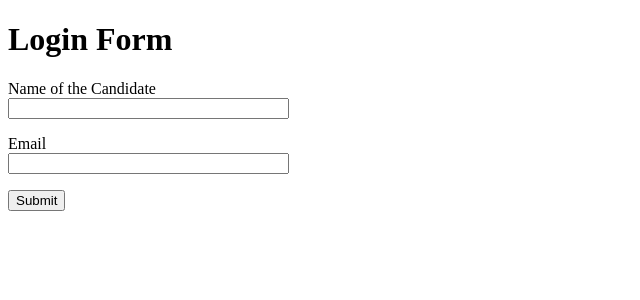
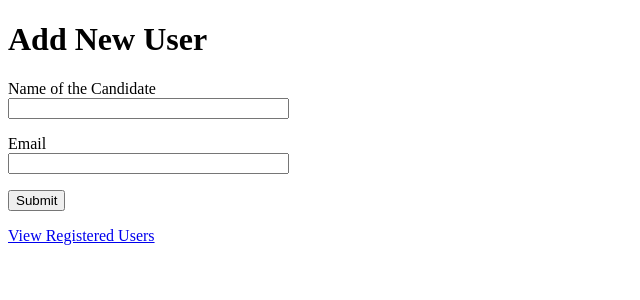
Before and after one commit to AbuSahil/FlaskApp, a Flask app: template templates/login.html in a window 1280 px wide. Shown: the top 300 px of the page, without its empty margins (0-640 px from the left). Run offline with Flask 3, Linux system fonts and the light colour scheme; the template is opened without the code that fills it: values that come from a table or form of the project are taken from there, others are empty.

Commit message:
Crude complete

```diff
--- a/app.py
+++ b/app.py
@@ -15,23 +15,28 @@ class User(db.Model):
     def __repr__(self):
         return f"User('{self.name}', '{self.email}')"
 
-@app.route('/view')
+@app.route('/')
 def view():
     users = User.query.all()
     return render_template('view.html', users=users)
 
-@app.route('/view/<int:id>/edit', methods=['POST','GET'])
+@app.route('/<int:id>/edit', methods=['POST','GET'])
 def edit(id):
     user = User.query.get(id)
     form = MyForm(obj=user)
     if form.validate_on_submit():
+        existing_user = User.query.filter_by(email=form.email.data).first()
+
+        if existing_user:
+            flash("এই ইমেইল ইতিমধ্যে ব্যৱহাৰ কৰা হৈছে!")
+            return render_template('edit.html', form=form, user=user)
         user.name = form.name.data
         user.email = form.email.data
         db.session.commit()
         flash("আপোনাৰ তথ্য সফলভাবে সম্পাদনা কৰা হৈছে!")
         return redirect(url_for('view'))
-    return render_template('edit.html', form=form, user=user)
-@app.route('/view/<int:id>/delete', methods=['POST','GET'])
+    return render_template('edit.html', form=form , user=user)
+@app.route('/<int:id>/delete', methods=['POST','GET'])
 def delete(id):
     user = User.query.get(id)
     db.session.delete(user)
@@ -39,15 +44,26 @@ def delete(id):
     flash("আপোনাৰ তথ্য সফলভাবে মচা হৈছে!")
     return redirect(url_for('view'))
 
-@app.route('/', methods=['POST','GET'])
+@app.route('/<int:id>/show')
+def show(id):
+    user = User.query.get(id)
+    return render_template('show.html', user=user)
+
+@app.route('/login', methods=['POST','GET'])
 def login():
     form=MyForm()
     if form.validate_on_submit():
-        new_user = User(name=form.name.data, email=form.email.data)
-        db.session.add(new_user)
-        db.session.commit()
-        flash("আপনাৰ তথ্য সফলভাবে সংৰক্ষণ কৰা হৈছে!")
-        return redirect(url_for('login'))
+        existing_user = User.query.filter_by(email=form.email.data).first()
+
+        if existing_user:
+            flash("এই ইমেইল ইতিমধ্যে ব্যৱহাৰ কৰা হৈছে!")
+            return render_template('login.html', form=form)
+        else:
+            new_user = User(name=form.name.data, email=form.email.data)
+            db.session.add(new_user)
+            db.session.commit()
+            flash("আপনাৰ তথ্য সফলভাবে সংৰক্ষণ কৰা হৈছে!")
+            return redirect(url_for('login'))
     else:
         return render_template('login.html' , form=form)
 
--- a/templates/edit.html
+++ b/templates/edit.html
@@ -22,18 +22,20 @@
             {{ form.name.label }}<br>
             {{ form.name(size=32) }}<br>
             {% for error in form.name.errors %}
-                <span style="color: red;">[{{ error }}]</span><br>
+                <span style="color: rgb(36, 161, 140);">[{{ error }}]</span><br>
             {% endfor %}
         </p>
         <p>
             {{ form.email.label }}<br>
             {{ form.email(size=32) }}<br>
             {% for error in form.email.errors %}
-                <span style="color: red;">[{{ error }}]</span><br>
+                <span style="color: rgb(167, 22, 22);">[{{ error }}]</span><br>
             {% endfor %}
         </p>
         <p>{{ form.submit() }}</p>
     </form>
+    <button type="button" onclick="location.href='/{{ user.id }}/show'">Back to Details</button>
+    <button type="button" onclick="location.href='/'">Back to List</button>
 
 </body>
 </html>
--- a/templates/login.html
+++ b/templates/login.html
@@ -15,25 +15,25 @@
             </ul>
         {% endif %}
     {% endwith %}
-    <h1>Login Form</h1>
-    <form method="POST" action="/">
+    <h1>Add New User</h1>
+    <form method="POST" action="/login">
         {{ form.hidden_tag() }}
         <p>
             {{ form.name.label }}<br>
             {{ form.name(size=32) }}<br>
             {% for error in form.name.errors %}
-                <span style="color: red;">[{{ error }}]</span><br>
+                <span style="color: rgb(36, 161, 140);">[{{ error }}]</span><br>
             {% endfor %}
         </p>
         <p>
             {{ form.email.label }}<br>
             {{ form.email(size=32) }}<br>
             {% for error in form.email.errors %}
-                <span style="color: rgb(34, 20, 230);">[{{ error }}]</span><br>
+                <span style="color: rgb(167, 22, 22);">[{{ error }}]</span><br>
             {% endfor %}
         </p>
         <p>{{ form.submit() }}</p>
     </form>
-
+    <a href="/">View Registered Users</a>
 </body>
 </html>
--- a/templates/view.html
+++ b/templates/view.html
@@ -6,6 +6,7 @@
     <title>View Users</title>
 </head>
 <body>
+   <h1><a href="/login">Add new User</a></h1>
      {% with messages = get_flashed_messages() %}
         {% if messages %}
             <ul>
@@ -30,11 +31,12 @@
             <td>{{ user.email }}</td>
             <td>
 
-                <button type="button" onclick="location.href='/view/{{ user.id }}/edit'">Edit</button>
+                <button type="button" onclick="location.href='/{{ user.id }}/edit'">Edit</button>
                 <form method="POST" action="{{ url_for('delete', id=user.id) }}" style="display:inline;">
 
                     <button type="submit" onclick="return confirm('আপুনি কি নিশ্চিত?')">Delete</button>
                 </form>
+                <button type="button" onclick="location.href='/{{ user.id }}/show'">Show</button>
             </td>
         </tr>
         {% endfor %}
```
Also changed, not shown: templates/show.html (added, +11 -0 lines), instance/database.db.
